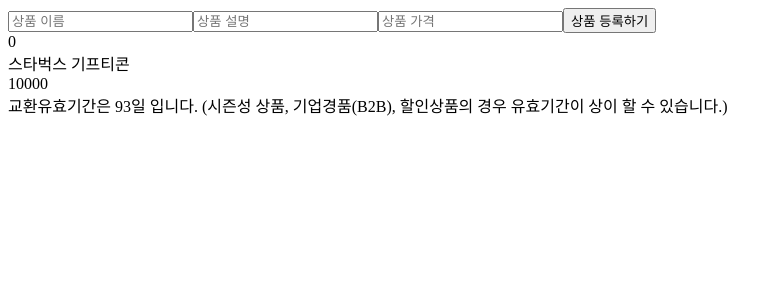
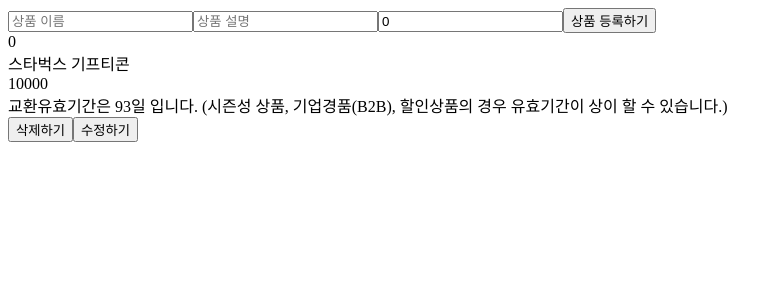
Before and after one commit to miss-gif/shopping_app_study, a React (Create React App) app: page / in a window 1280 px wide. Shown: the top 300 px of the page, without its empty margins (0-782 px from the left). Built offline with nearby package versions, Linux system fonts and the light colour scheme.

Commit message:
Feat : CRUD 간단 구현

```diff
--- a/package.json
+++ b/package.json
@@ -13,6 +13,7 @@
     "@types/react-dom": "^18.3.0",
     "react": "^18.3.1",
     "react-dom": "^18.3.1",
+    "react-router-dom": "^6.23.1",
     "react-scripts": "5.0.1",
     "typescript": "^4.9.5",
     "web-vitals": "^2.1.4"
--- a/src/App.js
+++ b/src/App.js
@@ -1,6 +1,71 @@
-import { useState } from "react";
+import { useRef, useState } from "react";
+
+const ProductItem = ({ product, onDelete, onUpdate }) => {
+  const { id, name, price, explanation } = product;
+
+  const [isEditMode, setIsEditMode] = useState(false);
+  const [editName, setEditName] = useState(name);
+  const [editExplanation, setEditExplanation] = useState(explanation);
+  const [editPrice, setEditPrice] = useState(price);
+
+  return (
+    <div>
+      <div>{id}</div>
+      <div>{name}</div>
+      <div>{price}</div>
+      <div>{explanation}</div>
+
+      <button type="button" onClick={() => onDelete(id)}>
+        삭제하기
+      </button>
+      <button
+        type="button"
+        onClick={() => setIsEditMode(isEditMode => !isEditMode)}
+      >
+        수정하기
+      </button>
+
+      {/* 수정하기 폼 */}
+      {isEditMode && (
+        <form
+          onSubmit={e => {
+            e.preventDefault();
+            onUpdate({
+              id,
+              name: editName,
+              explanation: editExplanation,
+              price: editPrice,
+            });
+            setIsEditMode(false); // 수정 후 수정 모드 종료
+          }}
+        >
+          <input
+            type="text"
+            placeholder="상품 이름"
+            value={editName}
+            onChange={e => setEditName(e.target.value)}
+          ></input>
+          <input
+            type="text"
+            placeholder="상품 설명"
+            value={editExplanation}
+            onChange={e => setEditExplanation(e.target.value)}
+          ></input>
+          <input
+            type="number"
+            placeholder="상품 가격"
+            value={editPrice}
+            onChange={e => setEditPrice(parseInt(e.target.value, 10))}
+          ></input>
+          <input type="submit" value="상품 수정하기"></input>
+        </form>
+      )}
+    </div>
+  );
+};
 
 function App() {
+  // 상태관리
   const [products, setProducts] = useState([
     {
       id: 0,
@@ -14,19 +79,36 @@
   const [explanation, setExplanation] = useState("");
   const [price, setPrice] = useState(0);
 
-  // console.log(products);
+  const fakeId = useRef(0);
+
+  // 이벤트 핸들러 함수
+  const handleCreate = newProduct => {
+    fakeId.current += 1;
+    setProducts([...products, { ...newProduct, id: fakeId.current }]);
+  };
+  const handleDelete = id => {
+    setProducts(products.filter(product => product.id !== id));
+  };
+  const handleUpdate = updatedProduct => {
+    setProducts(
+      products.map(product =>
+        product.id === updatedProduct.id ? updatedProduct : product,
+      ),
+    );
+  };
 
   return (
     <>
       <form
         onSubmit={e => {
           e.preventDefault();
-          console.log("상품 등록");
+          handleCreate({ name, explanation, price });
         }}
       >
         <input
           type="text"
           placeholder="상품 이름"
+          value={name}
           onChange={e => {
             setName(e.target.value);
           }}
@@ -34,6 +116,7 @@
         <input
           type="text"
           placeholder="상품 설명"
+          value={explanation}
           onChange={e => {
             setExplanation(e.target.value);
           }}
@@ -41,6 +124,7 @@
         <input
           type="number"
           placeholder="상품 가격"
+          value={price}
           onChange={e => {
             setPrice(parseInt(e.target.value, 10));
           }}
@@ -49,12 +133,12 @@
       </form>
 
       {products.map(product => (
-        <div key={product.id}>
-          <div>{product.id}</div>
-          <div>{product.name}</div>
-          <div>{product.price}</div>
-          <div>{product.explanation}</div>
-        </div>
+        <ProductItem
+          key={product.id}
+          product={product}
+          onDelete={handleDelete}
+          onUpdate={handleUpdate}
+        />
       ))}
     </>
   );
```
Also changed, not shown: 1 other file (tests, documents, lock files or other folders).
